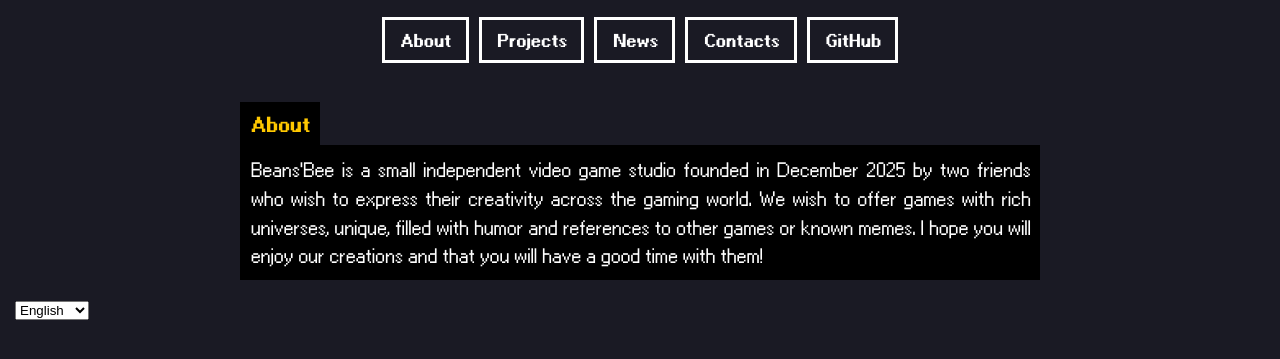
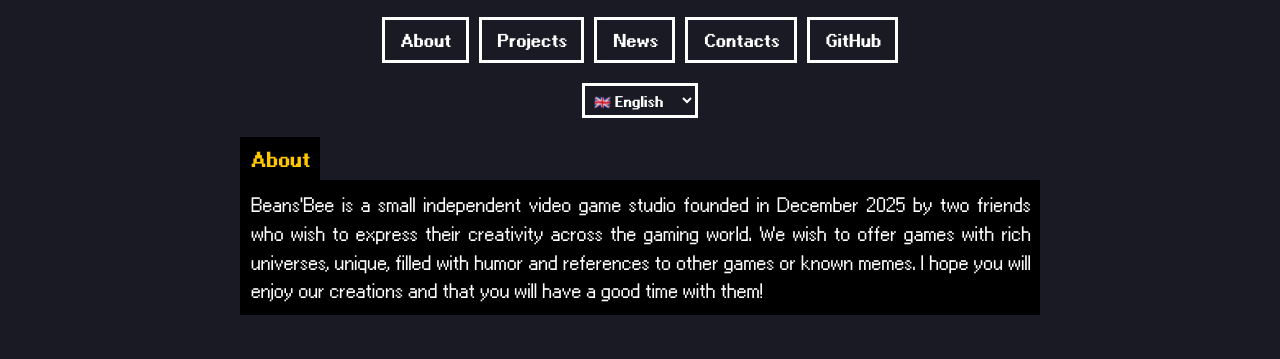
Before and after one commit to Beans-Bee/OurWebsite, a plain HTML site: page homepage.html in a window 1280 px wide. Shown: the part 145-504 px from the top of the page. Drawn offline with Linux system fonts and the light colour scheme.

Commit message:
Add styling and functionality to language selector in homepage

```diff
--- a/assets/css/style.css
+++ b/assets/css/style.css
@@ -61,6 +61,22 @@ body {
     color: inherit;
 }
 
+.selector {
+    color: white;
+    display: block;
+    margin: 0 auto;
+    font-family: "bold", sans-serif;
+    background-color: #1a1a24;
+    border: 3px solid #ffffff;
+    padding: 5px;
+}
+
+.selector:hover {
+    transition: all 0.2s;
+    background-color: #e6b800;
+    color: #000000;
+}
+
 .entete {
     max-width: 800px;
     margin: auto;
--- a/homepage.html
+++ b/homepage.html
@@ -7,10 +7,12 @@
     <link rel="stylesheet" href="./assets/css/style.css">
 </head>
 <body>
+
     <div class="title">
         <h1 data-key="title">error</h1>
         <h2 data-key="welcome_message">error</h2>
     </div>
+
     <div class="navbar">
         <a href="" data-key="nav.about">error</a>
         <a href="" data-key="nav.projects">error</a>
@@ -19,16 +21,17 @@
         <a href="https://github.com/Beans-Bee" data-key="nav.github">error</a>
     </div>
     <br>
+
+    <select class="selector" id="langSelect">
+        <option value="en">🇬🇧 English</option>
+        <option value="fr">🇫🇷 Français</option>
+    </select>
+
     <div class="entete">
         <h3 data-key="about.title">error</h3>
         <p data-key="about.content">error</p>
     </div>
 
-    <select id="langSelect">
-            <option value="en">English</option>
-            <option value="fr">Français</option>
-        </select>
-
     <script src="./assets/js/locales.js"></script>
 </body>
 </html>
```
